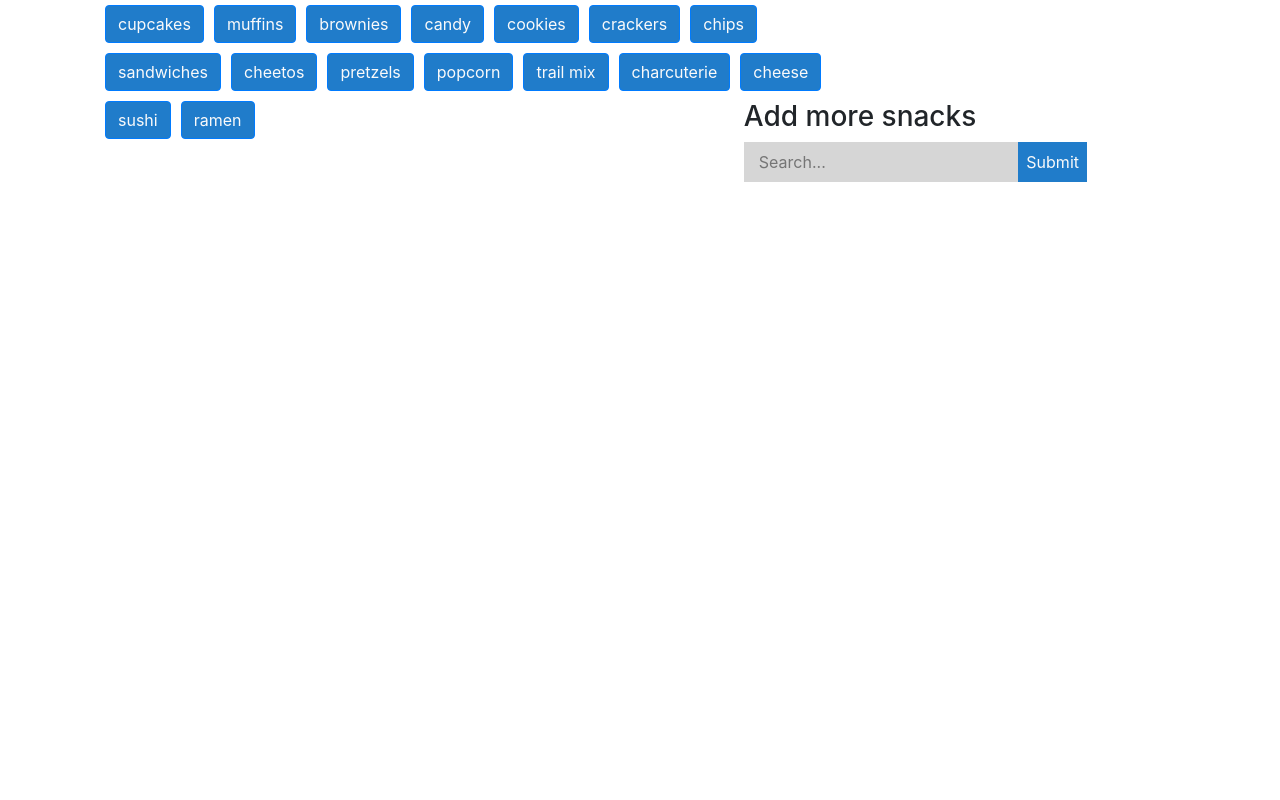
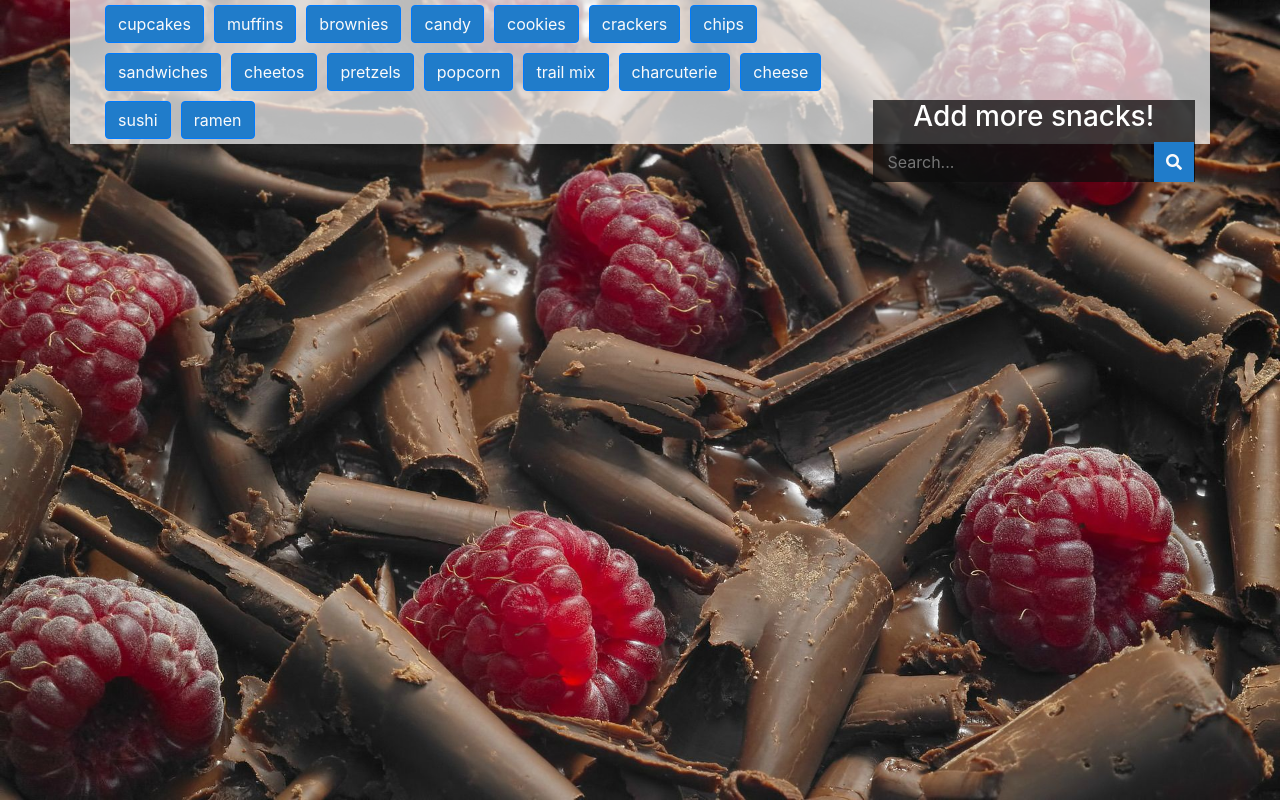
Before and after one commit to gglinoga/GifTastic, a plain HTML site: page index.html in a window 1280 px wide. Drawn offline with nearby package versions, Linux system fonts and the light colour scheme.

Commit message:
style update 2

```diff
--- a/assets/css/style.css
+++ b/assets/css/style.css
@@ -2,9 +2,14 @@
   float: right;
   position: relative;
   top: 100px;
-  right: 100px;
+  /* right: 100px; */
+  background-color: rgba(0, 0, 0, 0.7);
 }
 
+h3 {
+  color: white;
+  text-align: center;
+}
 #search {
   padding: 8px 15px;
   background: rgba(50, 50, 50, 0.2);
@@ -14,9 +19,9 @@
 #submit {
   position: relative;
   padding: 6px, 15px;
-  left: -8px;
+  right: 1px;
   border: 2px solid #207cca;
-  padding: 6px;
+  padding: 10px;
   background-color: #207cca;
   color: #fafafa;
 }
@@ -36,3 +41,20 @@
   background-color: #fafafa;
   color: #207cca;
 }
+
+body {
+  background-image: url("../images/bg1.jpg");
+  background-repeat: no-repeat;
+  min-height: 100%;
+  background-attachment: fixed;
+  background-position: center;
+  background-size: cover;
+}
+
+.ratingtxt {
+  font-weight: bold;
+}
+
+.container {
+    background-color: rgba(255, 255, 255, .7);
+}
--- a/index.html
+++ b/index.html
@@ -8,7 +8,7 @@
     <meta name="viewport" content="width=device-width, initial-scale=1">
     <script src="https://code.jquery.com/jquery.js"></script>
     <script src="assets/javascript/app.js"></script>
-    <link rel="stylesheet" href="https://stackpath.bootstrapcdn.com/bootstrap/4.3.1/css/bootstrap.min.css"
+    <link rel="stylesheet" href="https://use.fontawesome.com/releases/v5.8.1/css/all.css" integrity="sha384-50oBUHEmvpQ+1lW4y57PTFmhCaXp0ML5d60M1M7uH2+nqUivzIebhndOJK28anvf" crossorigin="anonymous">    <link rel="stylesheet" href="https://stackpath.bootstrapcdn.com/bootstrap/4.3.1/css/bootstrap.min.css"
         integrity="sha384-ggOyR0iXCbMQv3Xipma34MD+dH/1fQ784/j6cY/iJTQUOhcWr7x9JvoRxT2MZw1T" crossorigin="anonymous">
     <script src="https://stackpath.bootstrapcdn.com/bootstrap/4.3.1/js/bootstrap.min.js"
         integrity="sha384-JjSmVgyd0p3pXB1rRibZUAYoIIy6OrQ6VrjIEaFf/nJGzIxFDsf4x0xIM+B07jRM" crossorigin="anonymous">
@@ -21,16 +21,17 @@
 <body>
     <div class="container">
         <div id="searchcontainer">
-            <h3>Add more snacks</h3>
+            <h3>Add more snacks!</h3>
             <input id="search" type="text" placeholder="Search...">
-            <button id="submit">Submit</button>
+            <i class="fa fa-search"id="submit"></i>
+            <!-- <button id="submit">Submit</button> -->
         </div>
         <div class="row" id="gifButtons">
             <div class="col-md-12" id="buttonanchor">
             </div>
         </div>
         <div class="row" id="gifs">
-            <div class="col-md-4" id="gifanchor">
+            <div class="col-md-12" id="gifanchor">
             </div>
         </div>
     </div>
```
Also changed, not shown: assets/images/bg1.jpg (added).
